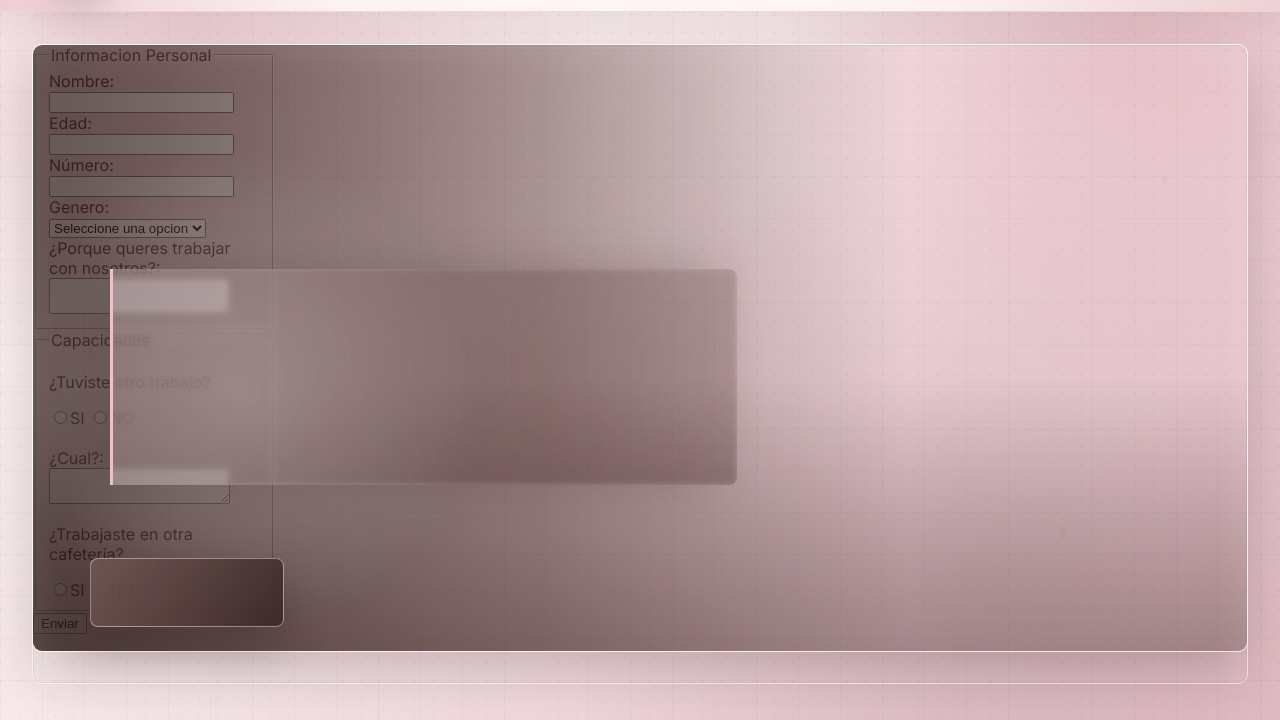
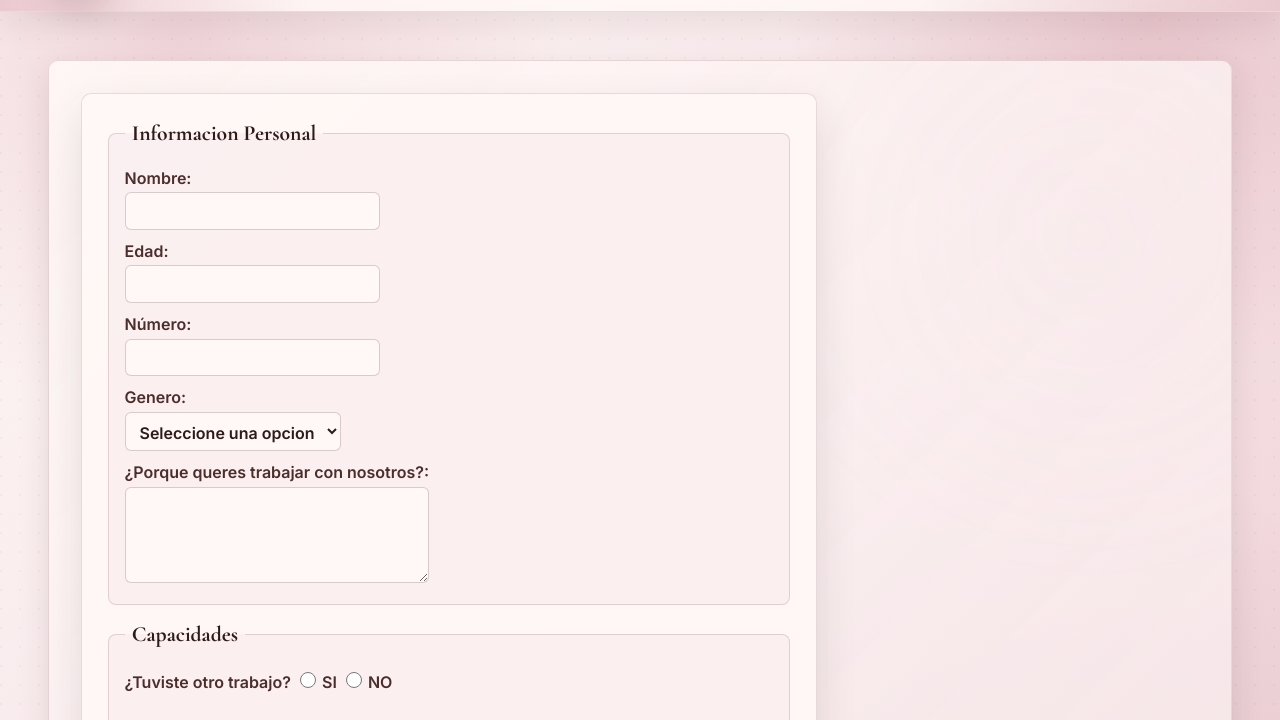
Before and after one commit to tamtislavsky-lgtm/TechDay, a plain HTML site: page trabajaconnosotros.html in a window 1280 px wide. Shown: the part 76-796 px from the top of the page. Drawn offline with nearby package versions, Linux system fonts and the light colour scheme.

Commit message:
mejoras visuales

```diff
--- a/assets/styles.css
+++ b/assets/styles.css
@@ -28,10 +28,10 @@ body {
     color: var(--coffee);
     font-family: "Inter", system-ui, -apple-system, BlinkMacSystemFont, "Segoe UI", sans-serif;
     background:
-        radial-gradient(circle at 15% 10%, rgba(230, 191, 199, 0.72), transparent 25rem),
-        radial-gradient(circle at 88% 12%, rgba(217, 167, 176, 0.52), transparent 22rem),
-        radial-gradient(circle at 78% 80%, rgba(75, 46, 43, 0.13), transparent 28rem),
-        linear-gradient(135deg, var(--warm-white) 0%, var(--rose-cream) 44%, var(--dusty-rose) 100%) !important;
+        radial-gradient(circle at 14% 10%, rgba(230, 191, 199, 0.6), transparent 24rem),
+        radial-gradient(circle at 90% 8%, rgba(217, 167, 176, 0.5), transparent 23rem),
+        radial-gradient(circle at 78% 82%, rgba(75, 46, 43, 0.12), transparent 28rem),
+        linear-gradient(135deg, var(--warm-white) 0%, var(--rose-cream) 46%, var(--soft-rose) 100%) !important;
 }
 
 body::before {
@@ -40,12 +40,10 @@ body::before {
     inset: 0;
     z-index: -2;
     pointer-events: none;
-    opacity: 0.58;
+    opacity: 0.46;
     background-image:
-        linear-gradient(var(--paper-line) 1px, transparent 1px),
-        linear-gradient(90deg, var(--paper-line) 1px, transparent 1px),
         radial-gradient(circle at 1px 1px, rgba(45, 27, 24, 0.08) 1px, transparent 0);
-    background-size: 42px 42px, 42px 42px, 18px 18px;
+    background-size: 19px 19px;
 }
 
 body::after {
@@ -69,7 +67,7 @@ header {
     width: 100%;
     padding: 0.9rem clamp(1rem, 4vw, 3.5rem);
     border-bottom: 1px solid rgba(75, 46, 43, 0.12);
-    background: rgba(255, 248, 246, 0.82) !important;
+    background: rgba(255, 248, 246, 0.84) !important;
     backdrop-filter: blur(16px);
     box-shadow: 0 12px 32px rgba(45, 27, 24, 0.08);
     transition: padding 220ms ease, background-color 220ms ease, box-shadow 220ms ease;
@@ -77,7 +75,7 @@ header {
 
 header.is-scrolled {
     padding-block: 0.64rem;
-    background: rgba(255, 248, 246, 0.93) !important;
+    background: rgba(255, 248, 246, 0.94) !important;
     box-shadow: 0 18px 42px rgba(45, 27, 24, 0.13);
 }
 
@@ -87,7 +85,7 @@ header::before {
     inset: 0;
     z-index: -1;
     background:
-        linear-gradient(90deg, rgba(230, 191, 199, 0.72), transparent 26%, transparent 74%, rgba(217, 167, 176, 0.42)),
+        linear-gradient(90deg, rgba(230, 191, 199, 0.82), transparent 24%, transparent 72%, rgba(217, 167, 176, 0.54)),
         linear-gradient(rgba(255, 255, 255, 0.48), rgba(255, 255, 255, 0));
 }
 
@@ -123,7 +121,7 @@ header svg {
     border-radius: 8px;
     stroke: var(--coffee);
     background:
-        linear-gradient(145deg, rgba(255, 248, 246, 0.96), rgba(230, 191, 199, 0.9)),
+        linear-gradient(145deg, rgba(255, 248, 246, 0.96), rgba(230, 191, 199, 0.95)),
         var(--rose-cream);
     box-shadow: var(--soft-shadow);
     transition: transform 220ms ease, box-shadow 220ms ease, border-color 220ms ease;
@@ -151,7 +149,7 @@ h1::after {
     width: clamp(5.7rem, 12vw, 10.2rem);
     height: 2px;
     margin-top: 0.6rem;
-    border-radius: 2px;
+    border-radius: 4px;
     background: linear-gradient(90deg, var(--coffee), var(--antique-rose), transparent);
 }
 
@@ -196,7 +194,7 @@ nav a:focus-visible,
 nav a.is-active {
     color: var(--chocolate) !important;
     border-color: rgba(75, 46, 43, 0.16);
-    background: rgba(255, 248, 246, 0.72);
+    background: rgba(247, 231, 234, 0.82);
     box-shadow: 0 10px 24px rgba(75, 46, 43, 0.11);
     transform: translateY(-2px);
     outline: none;
@@ -223,7 +221,7 @@ main::before {
     inset: clamp(1rem, 3vw, 2rem);
     z-index: 1;
     pointer-events: none;
-    border: 1px solid rgba(255, 248, 246, 0.68);
+    border: 1px solid rgba(255, 248, 246, 0.72);
     border-radius: 10px;
     box-shadow:
         inset 0 0 0 1px rgba(45, 27, 24, 0.07),
@@ -241,8 +239,8 @@ main::after {
     border: 1px solid rgba(255, 248, 246, 0.44);
     border-radius: 8px;
     background:
-        linear-gradient(135deg, rgba(255, 248, 246, 0.18), rgba(230, 191, 199, 0.05)),
-        linear-gradient(90deg, rgba(75, 46, 43, 0.88), rgba(45, 27, 24, 0.86));
+        linear-gradient(135deg, rgba(255, 248, 246, 0.2), rgba(230, 191, 199, 0.08)),
+        linear-gradient(90deg, rgba(75, 46, 43, 0.9), rgba(45, 27, 24, 0.88));
     box-shadow: 0 18px 42px rgba(45, 27, 24, 0.28);
     transition: transform 220ms ease, box-shadow 220ms ease;
 }
@@ -255,7 +253,7 @@ main:hover::after {
 main > section {
     position: relative;
     min-height: clamp(34rem, 76vh, 51rem);
-    border: 1px solid rgba(255, 248, 246, 0.74);
+    border: 1px solid rgba(255, 248, 246, 0.78);
     border-radius: 10px;
     overflow: hidden;
     background-position: center;
@@ -276,9 +274,9 @@ main > section::before {
     position: absolute;
     inset: 0;
     background:
-        radial-gradient(circle at 17% 57%, rgba(247, 231, 234, 0.22), transparent 15rem),
-        linear-gradient(90deg, rgba(45, 27, 24, 0.74), rgba(75, 46, 43, 0.45) 42%, rgba(230, 191, 199, 0.14) 72%),
-        linear-gradient(0deg, rgba(45, 27, 24, 0.4), transparent 45%);
+        radial-gradient(circle at 17% 57%, rgba(247, 231, 234, 0.23), transparent 15rem),
+        linear-gradient(90deg, rgba(45, 27, 24, 0.76), rgba(75, 46, 43, 0.45) 42%, rgba(230, 191, 199, 0.16) 72%),
+        linear-gradient(0deg, rgba(45, 27, 24, 0.42), transparent 45%);
 }
 
 main > section::after {
@@ -292,10 +290,142 @@ main > section::after {
     border-left: 3px solid var(--dusty-rose);
     border-radius: 0 8px 8px 0;
     background:
-        linear-gradient(90deg, rgba(255, 248, 246, 0.18), rgba(255, 248, 246, 0.05) 74%, transparent),
-        linear-gradient(135deg, rgba(230, 191, 199, 0.22), rgba(45, 27, 24, 0.08));
+        linear-gradient(90deg, rgba(255, 248, 246, 0.2), rgba(255, 248, 246, 0.05) 74%, transparent),
+        linear-gradient(135deg, rgba(230, 191, 199, 0.25), rgba(45, 27, 24, 0.08));
     box-shadow: -24px 0 48px rgba(45, 27, 24, 0.22);
     backdrop-filter: blur(3px);
+}
+
+main:has(form) {
+    min-height: auto;
+    padding: clamp(1.2rem, 4vw, 3rem);
+}
+
+main:has(form)::before,
+main:has(form)::after,
+main:has(form) > section::before,
+main:has(form) > section::after {
+    display: none;
+}
+
+main:has(form) > section {
+    display: grid;
+    min-height: auto;
+    padding: clamp(1rem, 3vw, 2rem);
+    border-color: rgba(75, 46, 43, 0.12);
+    background:
+        linear-gradient(135deg, rgba(255, 248, 246, 0.92), rgba(247, 231, 234, 0.86)),
+        radial-gradient(circle at 88% 18%, rgba(230, 191, 199, 0.46), transparent 22rem);
+    box-shadow: var(--soft-shadow);
+    filter: none;
+    overflow: visible;
+}
+
+main:has(form) > section:hover {
+    transform: none;
+    filter: none;
+    box-shadow: var(--soft-shadow);
+}
+
+form {
+    position: relative;
+    z-index: 3;
+    width: min(100%, 46rem) !important;
+    display: grid;
+    gap: 1rem;
+    margin: 0;
+    padding: clamp(1rem, 3vw, 1.6rem);
+    border: 1px solid rgba(75, 46, 43, 0.14);
+    border-radius: 10px;
+    color: var(--coffee);
+    background: rgba(255, 248, 246, 0.94);
+    box-shadow: 0 18px 42px rgba(45, 27, 24, 0.12);
+}
+
+fieldset {
+    min-width: 0;
+    margin: 0;
+    padding: 1rem;
+    border: 1px solid rgba(75, 46, 43, 0.16);
+    border-radius: 8px;
+    background: rgba(247, 231, 234, 0.48);
+}
+
+legend {
+    padding: 0 0.45rem;
+    color: var(--chocolate);
+    font-family: "Cormorant Garamond", Georgia, serif;
+    font-size: 1.35rem;
+    font-weight: 700;
+}
+
+label,
+fieldset p {
+    display: inline-block;
+    margin: 0.35rem 0;
+    color: var(--coffee);
+    font-weight: 600;
+}
+
+input,
+select,
+textarea {
+    max-width: 100%;
+    border: 1px solid rgba(75, 46, 43, 0.22);
+    border-radius: 6px;
+    color: var(--chocolate);
+    font: inherit;
+    background: var(--warm-white);
+    transition: border-color 180ms ease, box-shadow 180ms ease, background-color 180ms ease;
+}
+
+input:not([type="radio"]):not([type="submit"]),
+select,
+textarea {
+    display: block;
+    width: min(100%, 24rem);
+    min-height: 2.35rem;
+    margin-top: 0.28rem;
+    padding: 0.48rem 0.62rem;
+}
+
+textarea {
+    min-height: 6rem;
+    resize: vertical;
+}
+
+input:focus,
+select:focus,
+textarea:focus {
+    border-color: var(--coffee);
+    box-shadow: 0 0 0 3px rgba(230, 191, 199, 0.56);
+    outline: none;
+}
+
+input[type="radio"] {
+    width: 1rem;
+    height: 1rem;
+    margin-right: 0.35rem;
+    accent-color: var(--coffee);
+}
+
+input[type="submit"] {
+    justify-self: start;
+    min-height: 2.75rem;
+    padding: 0.7rem 1.25rem;
+    border-color: transparent;
+    border-radius: 8px;
+    color: var(--warm-white);
+    font-weight: 800;
+    cursor: pointer;
+    background: linear-gradient(135deg, var(--coffee), var(--chocolate));
+    box-shadow: 0 12px 28px rgba(45, 27, 24, 0.18);
+}
+
+input[type="submit"]:hover,
+input[type="submit"]:focus-visible {
+    transform: translateY(-2px);
+    box-shadow: 0 16px 34px rgba(45, 27, 24, 0.22);
 }
 
 body:not(:has(main)) {
@@ -318,7 +448,7 @@ body:not(:has(main)) header::after {
     border: 1px solid rgba(75, 46, 43, 0.14);
     border-radius: 10px;
     background:
-        linear-gradient(135deg, rgba(255, 248, 246, 0.86), rgba(230, 191, 199, 0.38)),
+        linear-gradient(135deg, rgba(255, 248, 246, 0.86), rgba(230, 191, 199, 0.42)),
         url("hero.jpg") center / cover;
     box-shadow: var(--shadow);
     opacity: 0.76;
@@ -414,7 +544,7 @@ body:not(:has(main)) header::after {
         width: 100%;
         min-height: 2.7rem;
         border-color: rgba(75, 46, 43, 0.1);
-        background: rgba(255, 248, 246, 0.58);
+        background: rgba(247, 231, 234, 0.68);
         white-space: normal;
     }
 
```
